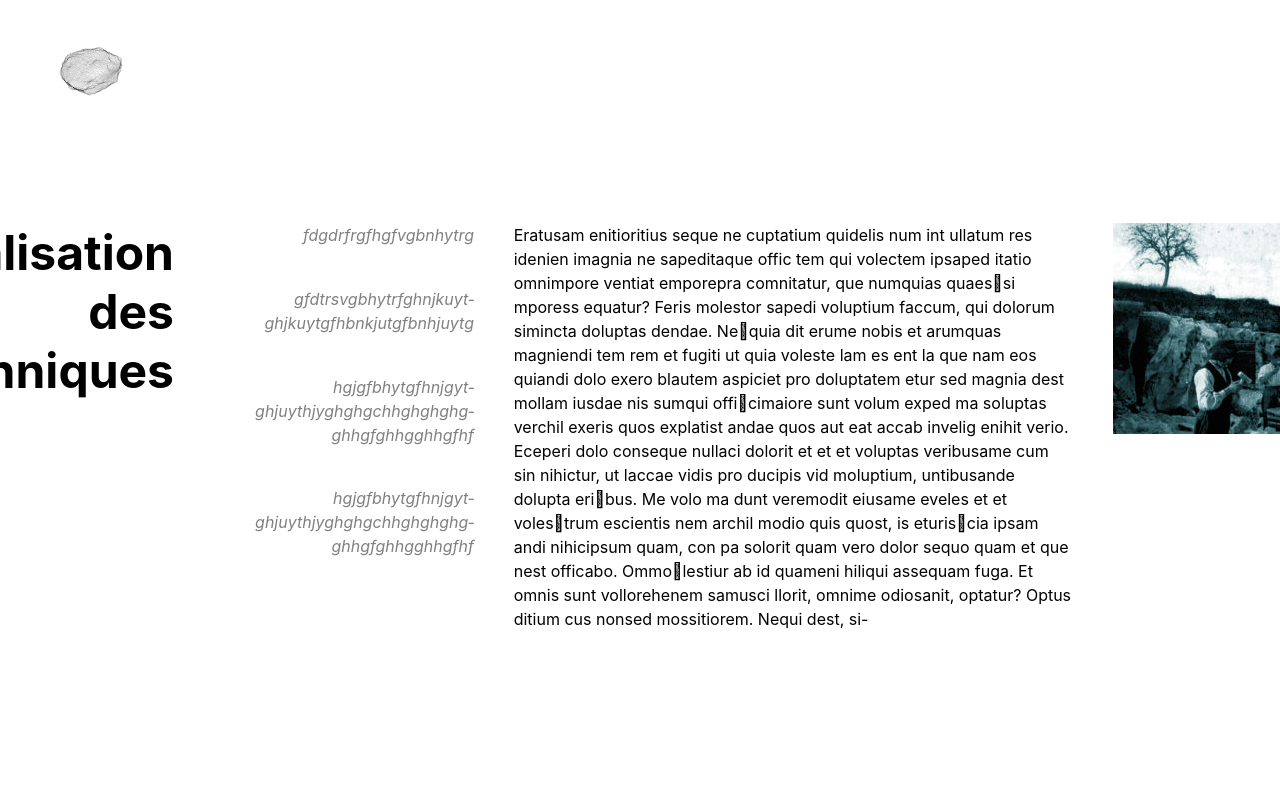
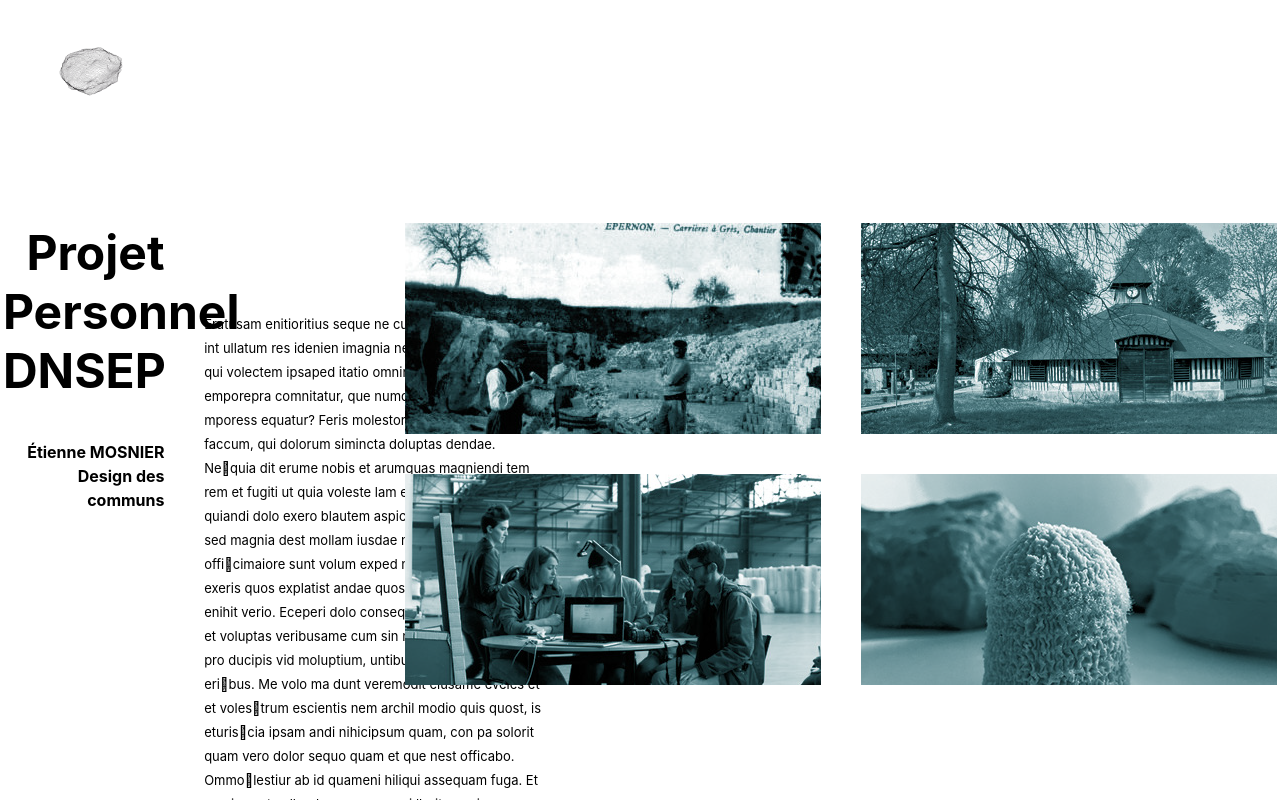
Before and after one commit to karzQ/etienne-mosnier, a React (Vite) app: page / in a window 1280 px wide. Built offline with nearby package versions, Linux system fonts and the light colour scheme.

Commit message:
Animations and dummy routing added

```diff
--- a/src/App.tsx
+++ b/src/App.tsx
@@ -9,12 +9,20 @@ import { useState } from 'react'
 
 const App = () => {
 
+  const [activePage, setActivePage] = useState('home')
+
   return (
     <div className="App">
-      <Header />
-      {/* <Home /> */}
-      {/* <Gallery /> */}
-      <Text />
+      <Header setActivePage={setActivePage} />
+      {activePage == 'home' && (
+        <Home />
+      )}
+      {activePage == 'gallery' && (
+        <Gallery />
+      )}
+      {activePage == 'text' && (
+        <Text />
+      )}
     </div>
   )
 }
--- a/src/components/Header/header.tsx
+++ b/src/components/Header/header.tsx
@@ -6,9 +6,11 @@ import { baseUrl } from "../../config";
 import cailloux_gif from '../../assets/img/cailloux.gif'
 import cailloux_static from '../../assets/img/cailloux_fixed.png'
 
-const Header = () => {
+const Header = (props: any) => {
+    const {setActivePage} = props
+    const [isShown, setIsShown] = React.useState(false);
 
-    const [isShown, setIsShown] = React.useState(false);
+
 
     return (
         <div className='header'
@@ -20,9 +22,9 @@ const Header = () => {
             {
                 isShown && (
                     <div className="links animate__animated animate__fadeInRight animate__faster">
-                        <a href="#">Epernon</a>
-                        <a href="#">Patrimonialisation</a>
-                        <a href="#">Boîte à outils</a>
+                        <a href="#" onClick={() => setActivePage('home')}>Accueil</a>
+                        <a href="#" onClick={() => setActivePage('text')}>Patrimonialisation</a>
+                        <a href="#" onClick={() => setActivePage('gallery')}>Boîte à outils</a>
                         <a href="#">Documentation</a>
                     </div>
                 )
--- a/src/components/templates/home/home.tsx
+++ b/src/components/templates/home/home.tsx
@@ -11,15 +11,15 @@ import img_toolbox from '../../../assets/img/boite a outils.png';
 const Home = () => {
     return (
         <div className='Home'>
-            <div className="leftSide">
-                <div className="left animate__animated animate__fadeInLeft">
+            <div className="leftSide animate__animated animate__fadeInLeft">
+                <div className="left">
                     <div className="projectName">Projet Personnel DNSEP</div>
                     <div className='spans'>
                         <span>Étienne MOSNIER</span>
                         <span>Design des communs</span>
                     </div>
                 </div>
-                <div className="right animate__animated animate__fadeInDown">
+                <div className="right">
                     <span>Eratusam enitioritius seque ne cuptatium quidelis
                         num int ullatum res idenien imagnia ne sapeditaque
                         offic tem qui volectem ipsaped itatio omnimpore
```
